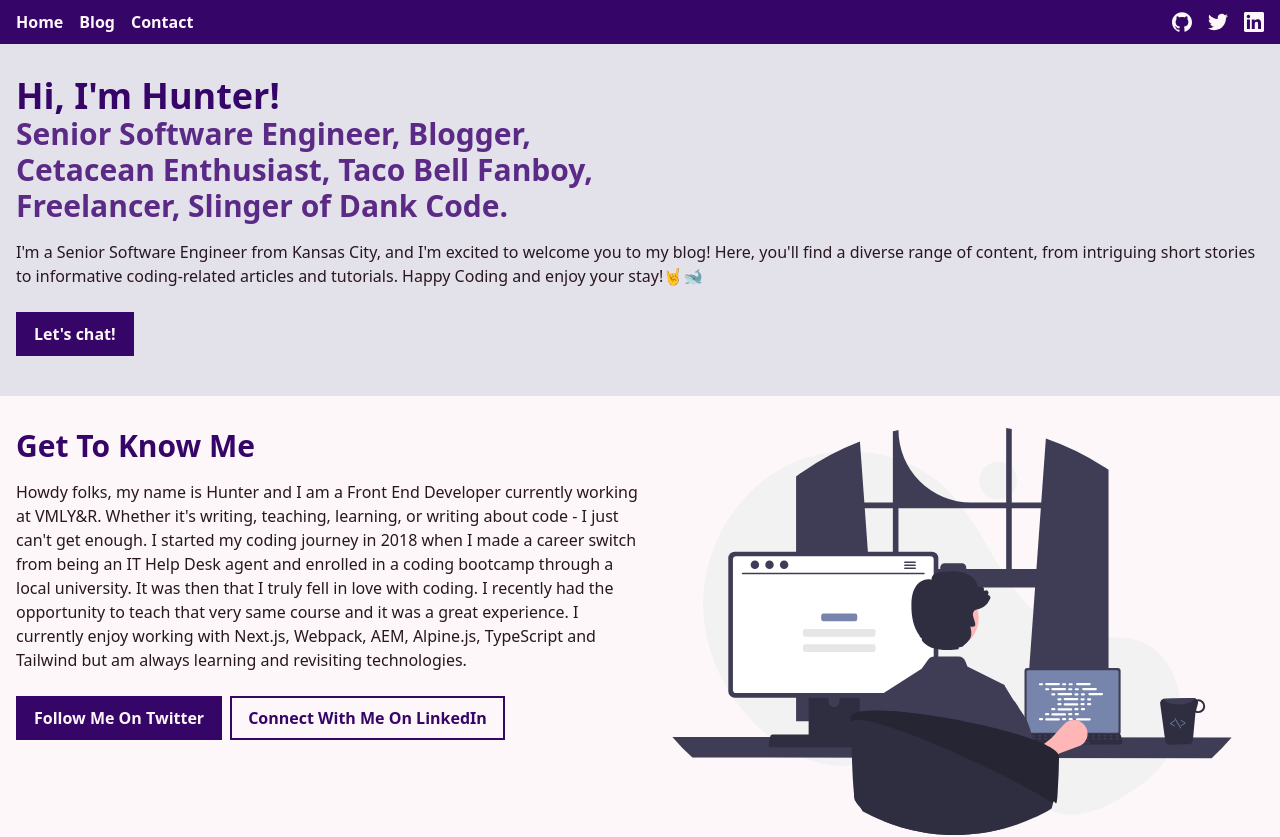
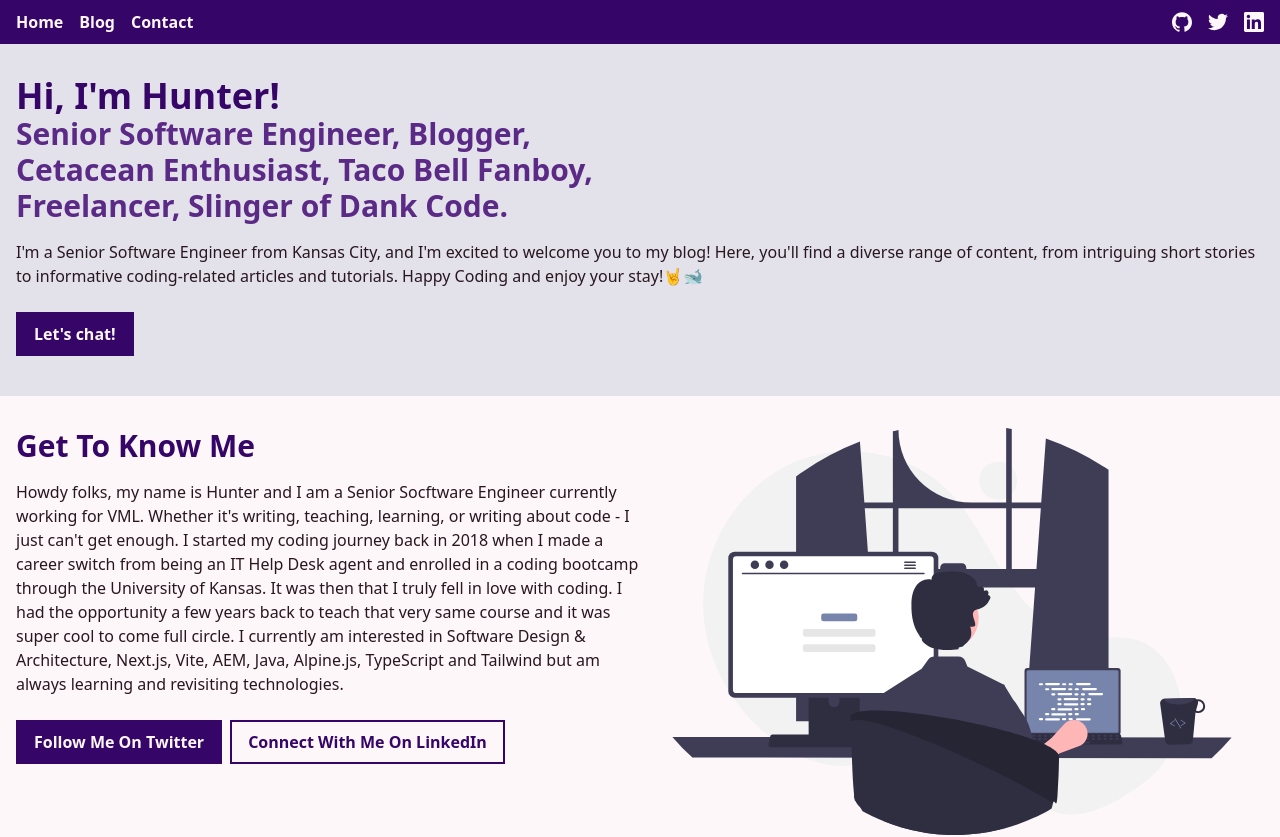
Before and after one commit to huntikins/portfolio-v8, a Next.js app: page / in a window 1280 px wide. Shown: the top 837 px of the page. Built offline with nearby package versions, Linux system fonts and the light colour scheme.

Commit message:
Update about.tsx

```diff
--- a/partials/home/about.tsx
+++ b/partials/home/about.tsx
@@ -12,15 +12,15 @@ export const About: FunctionComponent = () => {
         <div className="order-2 pt-8 lg:pt-0 lg:w-1/2 lg:order-1">
           <Heading level={2}>Get To Know Me</Heading>
           <p className="py-4">
-            Howdy folks, my name is Hunter and I am a Front End Developer
-            currently working at VMLY&R. Whether it&apos;s writing, teaching,
+            Howdy folks, my name is Hunter and I am a Senior Socftware Engineer
+            currently working for VML. Whether it&apos;s writing, teaching,
             learning, or writing about code - I just can&apos;t get enough. I started
-            my coding journey in 2018 when I made a career switch from being an
-            IT Help Desk agent and enrolled in a coding bootcamp through a local
-            university. It was then that I truly fell in love with coding. I
-            recently had the opportunity to teach that very same course and it
-            was a great experience. I currently enjoy working with Next.js,
-            Webpack, AEM, Alpine.js, TypeScript and Tailwind but am always
+            my coding journey back in 2018 when I made a career switch from being an
+            IT Help Desk agent and enrolled in a coding bootcamp through the University of Kansas.
+            It was then that I truly fell in love with coding. I had the opportunity a few years back
+            to teach that very same course and it was super cool to come full circle.
+            I currently am interested in Software Design & Architecture, Next.js,
+            Vite, AEM, Java, Alpine.js, TypeScript and Tailwind but am always
             learning and revisiting technologies.
           </p>
           <div className="flex flex-col lg:flex-row">
```
